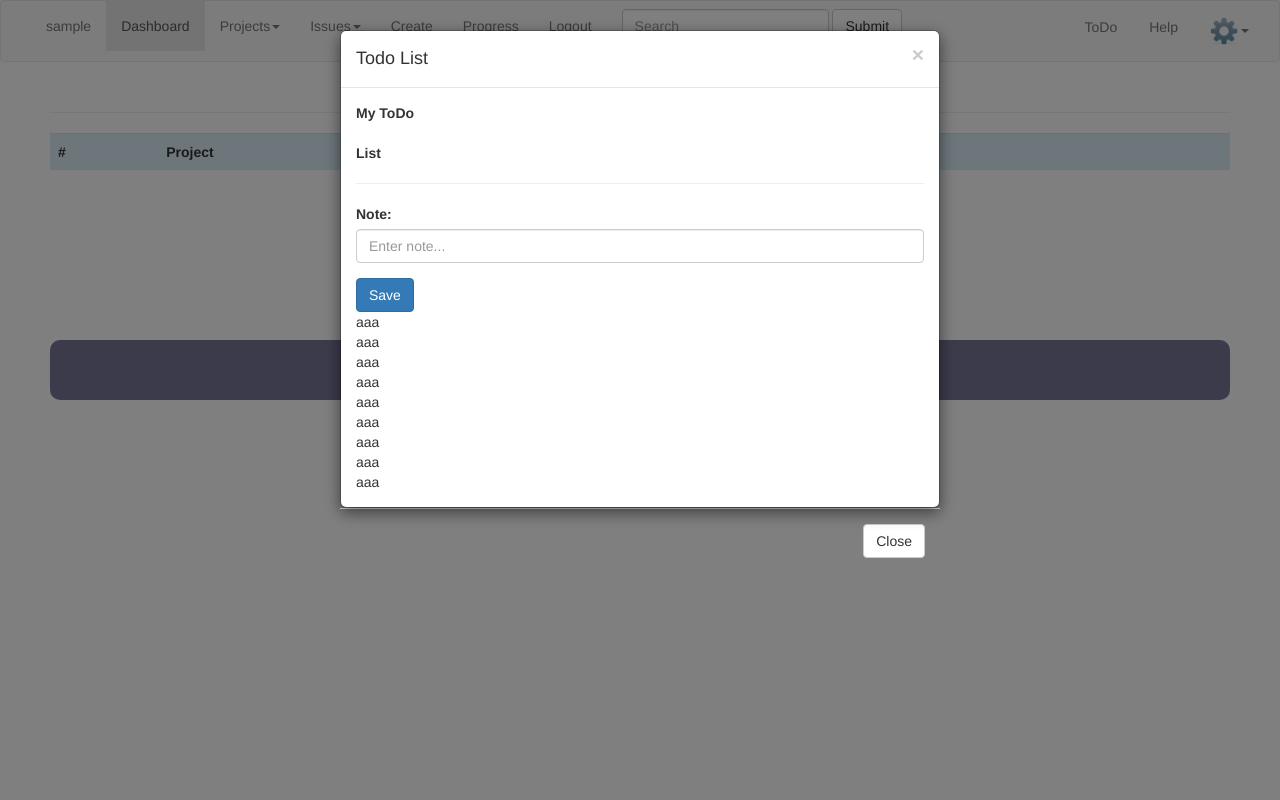
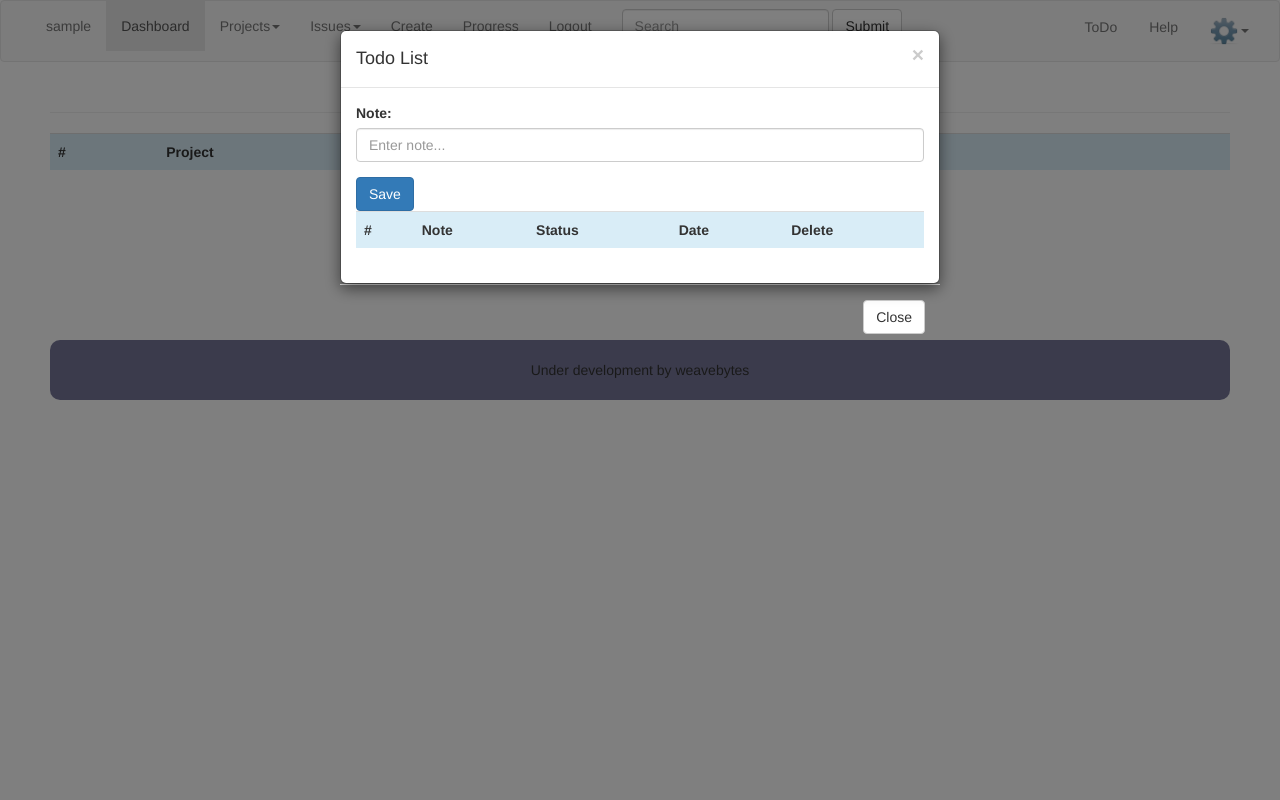
Before and after one commit to stoic1979/djprojman, a Django app: page / in a window 1280 px wide, after a click on "ToDo". Run offline with Django 3.2, Linux system fonts and the light colour scheme; the visitor is signed in with stand-in values (Sample User, id 1); data that the repository does not hold is empty; parts of the project's set-up code (start-up, migrations or seed data) failed here and were passed over; some libraries are stand-ins or nearby versions.

Commit message:
show todo list in bootstrap popup

```diff
--- a/dashboard/templates/popups/todo.html
+++ b/dashboard/templates/popups/todo.html
@@ -15,15 +15,31 @@
             </div>
             <div class="modal-body" style="max-height: 420px; overflow-y: auto;">
                 <form method="post" action="/save_todo/">{% csrf_token %}
-                    <b>My ToDo</b><br><br>
-                    <b>List</b><hr>
                     <div class="form-group">
                         <label for="id_note">Note:</label>
                         {{ frmAddTodo.note }}
                     </div>
                     <button class="btn btn-primary" type="submit">Save</button>
                 </form>
-                aaa<br> aaa<br> aaa<br> aaa<br> aaa<br> aaa<br> aaa<br> aaa<br> aaa<br>
+
+                <table class="table" border="0" cellspacing="5" cellpadding="5" width="100%">
+                    <tr class="info">
+                        <td><b>#</b></td>
+                        <td><b>Note</b></td>
+                        <td><b>Status</b></td>
+                        <td><b>Date</b></td>
+                        <td><b>Delete</b></td>
+                    </tr>
+                    {% for todo in todos %}
+                    <tr>
+                        <td>{{ forloop.counter }}</td>
+                        <td>{{ todo.note }}</td>
+                        <td>{{ todo.done }}</td>
+                        <td>{{ todo.created_on }}</td>
+                        <td> -- FIXME -- </td>
+                    </tr>
+                    {% endfor %}
+                </table>
             </div>
 
         </div>
--- a/work/views.py
+++ b/work/views.py
@@ -16,7 +16,14 @@ def get_common_dict(request):
     """
     common params to be passed in the dict to all views/pages
     """
+
+    todos = None
+    try:
+        todos = Stickynote.objects.filter(user=request.user)
+    except:
+        pass
     c = {'projects': Project.objects.all(),
+            'todos': todos,
             'request': request,
             'frmAddProject': AddProjectForm(),
             'frmAddTask': AddTaskForm(),
```
